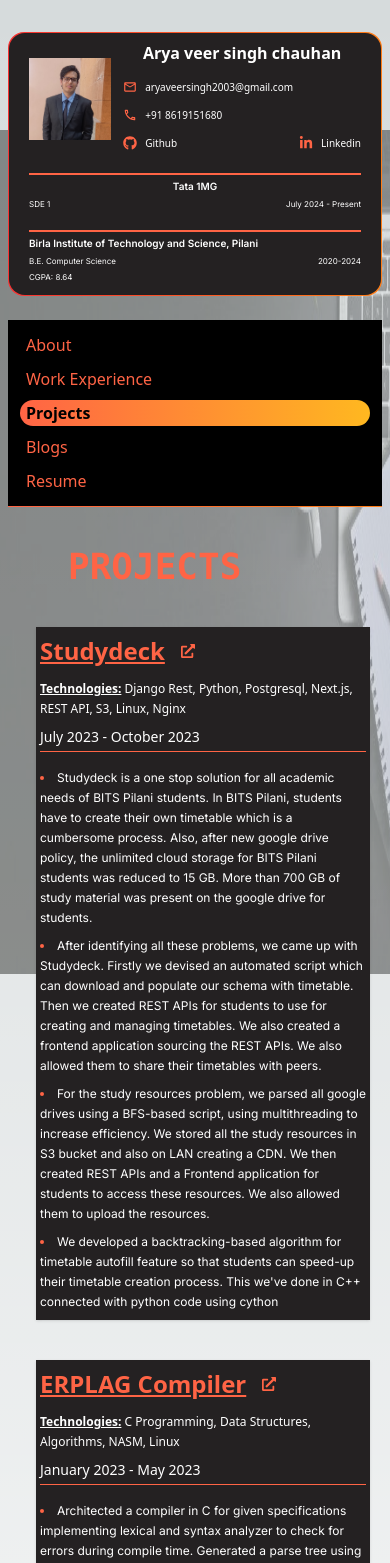
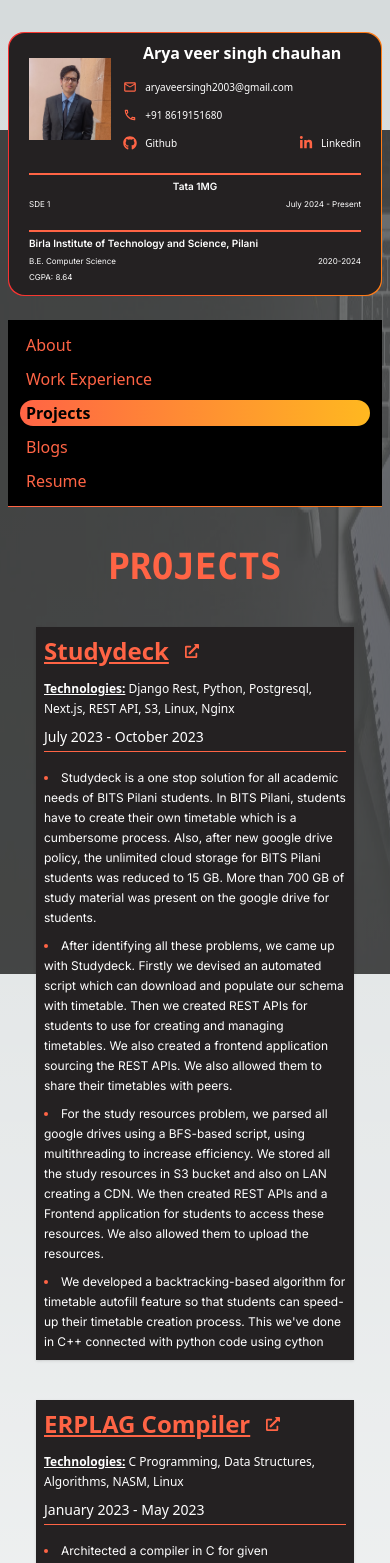
Before and after one commit to Arya-veer/Portfolio, a Next.js app: page /projects in a window 390 px wide. Shown: the top 1563 px of the page. Built offline with nearby package versions, Linux system fonts and the light colour scheme.

Commit message:
Padding and centering

```diff
--- a/src/app/layout.tsx
+++ b/src/app/layout.tsx
@@ -23,8 +23,13 @@
   return (
     <html lang="en">
       <body className={inter.className}>
-        <div className='text-white flex md:flex-row flex-col md:px-10 px-2 h-full w-full pb-2'>
-          <Image src="/about/aboutbg.png" quality={100} fill alt="background" className='absolute -z-50 top-0 right-0 mt-[130px] md:mt-[70px] md:bg-contain bg-cover'/>
+        <div className="md:h-[70px] h-0 w-full absolute -z-50 bg-[#000000]">
+        </div>
+        <div className='text-white flex md:flex-row flex-col md:px-10 z-30 px-2 h-full w-full pb-2'>
+          <Image src="/about/aboutbg.png" quality={100} fill alt="background" className='fixed -z-30 top-0 right-0 mt-[130px] md:mt-[70px] md:bg-contain bg-cover'/>
+          <div className='absolute h-screen w-screen -z-20 top-0 right-0 mt-[130px] md:mt-[70px] bg-black opacity-50'>
+
+          </div>
           <div className='md:w-1/4 w-full h-full '>
             <Sidebar />
           </div>
--- a/src/app/projects/card.tsx
+++ b/src/app/projects/card.tsx
@@ -14,7 +14,7 @@
 
 export function ProjectCard({title,startDate,endDate,techStack,description,link}:ProjectCardProps){
     return (
-        <div className="bg-two md:px-2 px-1 py-2 flex flex-col gap-4 text-sm shadow shadow-gray">
+        <div className="bg-two md:px-3 px-2 py-2 flex flex-col gap-4 text-sm shadow shadow-gray">
             <div className='flex md:flex-row flex-col justify-between border-b-[1px] border-three pb-1 w-full'>
                 <div className='flex flex-col font-sans gap-3 md:w-3/5 w-full'>
                     <h2 className="md:text-3xl text-2xl font-bold  text-three underline flex flex-row gap-4">
--- a/src/app/projects/page.tsx
+++ b/src/app/projects/page.tsx
@@ -3,9 +3,9 @@
 
 export default function Projects(){
     return (
-        <div className="py-10 pr-3 pl-7 flex flex-col h-full gap-10">
-            <div className="transparent pl-8 flex flex-col gap-2">
-                <p className="text-4xl font-semibold font-mono text-three">PROJECTS</p>
+        <div className="py-10 md:pr-3 md:pl-7 px-7 flex flex-col h-full gap-10">
+            <div className="transparent md:pl-8 flex flex-col gap-2">
+                <p className="text-4xl md:text-left text-center font-semibold font-mono text-three">PROJECTS</p>
             </div>
             <div className="flex flex-col gap-10 text-white">
                 {
--- a/src/app/workex/card.tsx
+++ b/src/app/workex/card.tsx
@@ -14,7 +14,7 @@
 
 export function WorkExCard({title,startDate,endDate,organisation,techStack,description,type,links}:WorkExCardProps){
     return (
-        <div className="bg-two md:px-2 px-1 py-2 flex flex-col gap-4 text-sm shadow shadow-gray">
+        <div className="bg-two md:px-3 px-2 py-2 flex flex-col gap-4 text-sm shadow shadow-gray">
             <div className='flex md:flex-row flex-col justify-between border-b-[1px] border-three pb-1 w-full'>
                 <div className='flex flex-col font-sans gap-3 md:w-3/5 w-full'>
                     <h2 className="md:text-3xl text-2xl font-bold  text-three underline flex flex-row gap-4">
--- a/src/app/workex/page.tsx
+++ b/src/app/workex/page.tsx
@@ -3,9 +3,9 @@
 
 export default function WorkEx(){
     return (
-        <div className="py-10 pr-3 pl-7 flex flex-col h-full gap-10">
-            <div className="transparent pl-8 flex flex-col gap-2">
-                <p className="text-4xl font-semibold font-mono text-three">WORK EXPERIENCE</p>
+        <div className="py-10 md:pr-3 px-7 md:pl-7 flex flex-col h-full gap-10">
+            <div className="transparent md:pl-8 flex flex-col gap-2">
+                <p className="text-4xl text-center font-semibold font-mono text-three">WORK EXPERIENCE</p>
             </div>
             <div className="flex flex-col gap-10">
                 {
--- a/src/components/navbar.tsx
+++ b/src/components/navbar.tsx
@@ -45,7 +45,7 @@
 export default function Navbar(){
 
     return (
-        <div className="md:h-[70px] h-fit w-full mt-6 md:mt-0 pb-[1px] bg-gradient-to-r from-gr3 to-gr1b">
+        <div className="md:h-[70px] h-fit w-full mt-6 md:mt-0 z-30 pb-[1px] bg-gradient-to-r from-gr3 to-gr1b">
             <div className="h-full w-full bg-[#000000]">
                 <div  className="flex md:flex-row flex-col xl:gap-24 lg:gap-14 md:gap-10 gap-2 p-3 h-full self-end font-sans bg-[#000000] justify-end">
                     {
```
